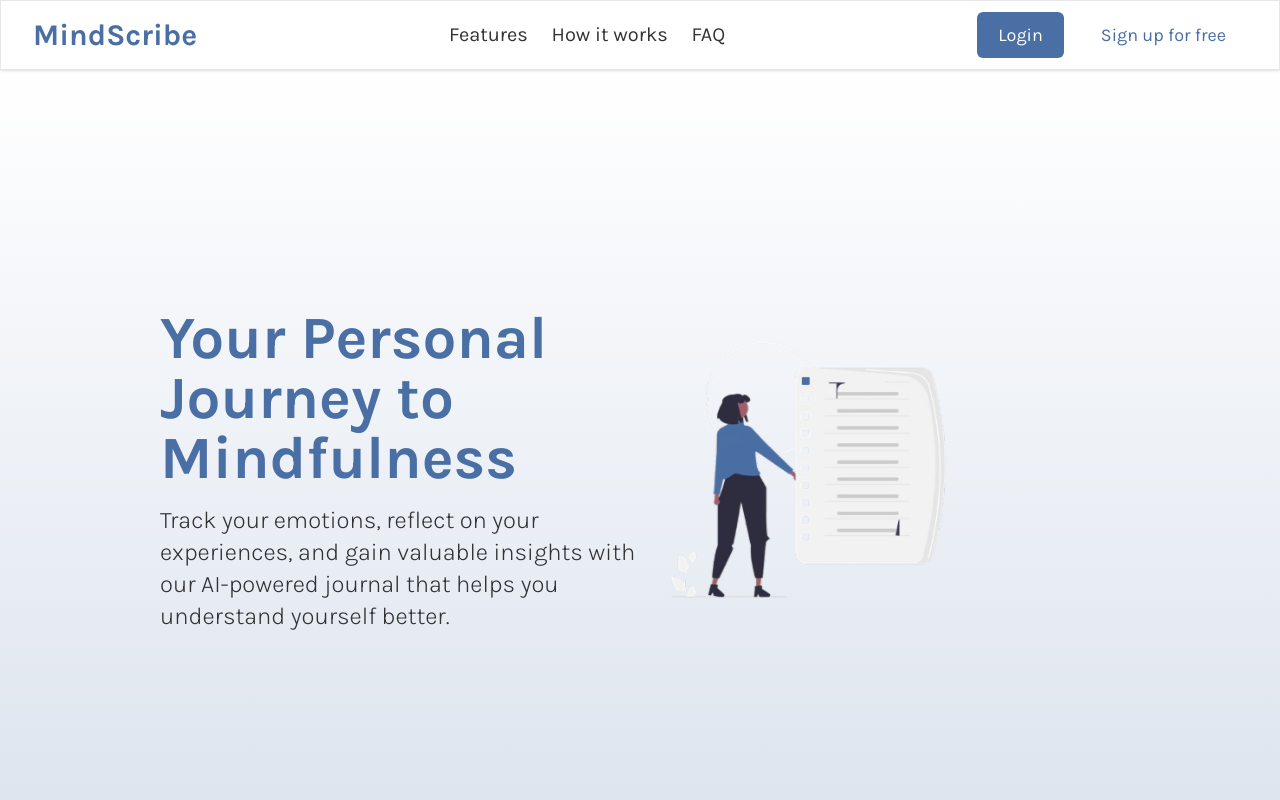
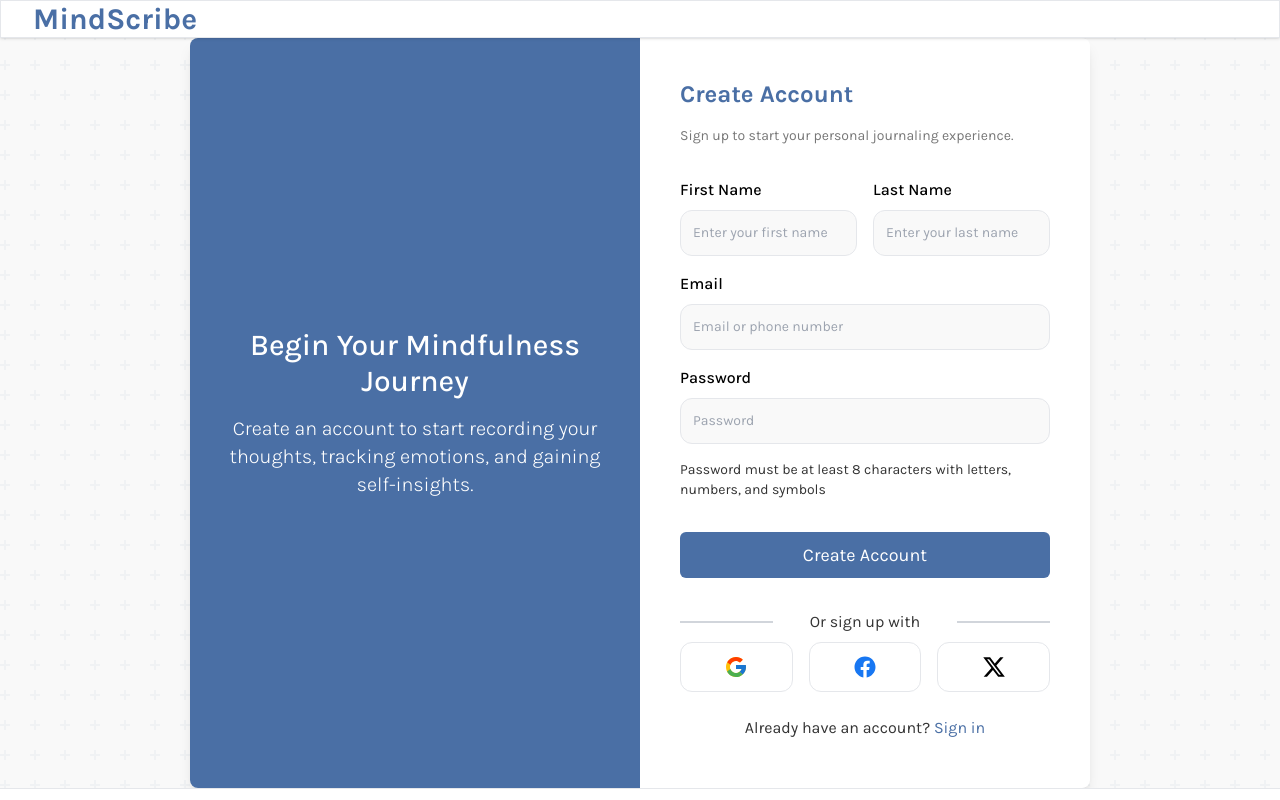
Before and after one commit to Nelman25/MindScribe-Frontend, a React (Vite) app: page / in a window 1280 px wide. Shown: the top 800 px of the page. Built offline with nearby package versions, Linux system fonts and the light colour scheme; a web font is replaced by a local one.

Commit message:
Done sign up page

```diff
--- a/src/App.tsx
+++ b/src/App.tsx
@@ -1,9 +1,11 @@
 import LandingPage from "./pages/LandingPage";
+import Signup from "./pages/Signup";
 
 export default function App() {
   return (
     <div>
-      <LandingPage />
+      {/* <LandingPage /> */}
+      <Signup />
     </div>
   );
 }
--- /dev/null
+++ b/src/pages/Signup.tsx
@@ -0,0 +1,120 @@
+import Button from "../components/Button";
+import Footer from "../sections/Footer";
+
+import { FcGoogle } from "react-icons/fc";
+import { IoLogoFacebook } from "react-icons/io5";
+import { FaXTwitter } from "react-icons/fa6";
+
+export default function Signup() {
+  return (
+    <div className="flex flex-col w-[100%] h-screen bg-background dots to-white">
+      <header className="h-[70px] sticky top-0 flex bg-white items-center px-8 border shadow">
+        <h2 className="text-3xl max-lg:text-2xl text-primary font-bold">
+          MindScribe
+        </h2>
+      </header>
+
+      <main className="flex flex-1 items-center justify-center">
+        <div className="flex max-w-[900px] w-full h-[750px] max-xl:max-w-[700px] max-lg:flex-col max-lg:h-auto max-lg:my-8 max-lg:max-w-[600px] bg-white rounded-lg overflow-hidden shadow-lg">
+          <div className="max-lg:w-full w-1/2 bg-primary h-full px-8 flex flex-col gap-4 items-center justify-center">
+            <h2 className="max-lg:py-4 text-white text-3xl text-center font-medium">
+              Begin Your Mindfulness Journey
+            </h2>
+            <p className="text-white text-xl text-center font-light max-lg:hidden">
+              Create an account to start recording your thoughts, tracking
+              emotions, and gaining self-insights.
+            </p>
+          </div>
+
+          <div className=" max-lg:w-full w-1/2 h-full p-10">
+            <h3 className="text-primary text-2xl font-bold pb-4">
+              Create Account
+            </h3>
+            <span className="text-text-light text-sm block mb-8">
+              Sign up to start your personal journaling experience.
+            </span>
+
+            <div className="grid grid-cols-2 gap-4">
+              <div className="flex flex-col gap-2">
+                <label htmlFor="first-name" className="font-medium">
+                  First Name
+                </label>
+                <input
+                  type="text"
+                  id="first-name"
+                  placeholder="Enter your first name"
+                  className="border p-3 text-sm  rounded-xl text-text bg-background mb-4 focus:outline-primary focus:bg-white transition-all duration-500"
+                />
+              </div>
+              <div className="flex flex-col gap-2">
+                <label htmlFor="last-name" className="font-medium">
+                  Last Name
+                </label>
+                <input
+                  type="text"
+                  id="last-name"
+                  placeholder="Enter your last name"
+                  className="border p-3  text-sm rounded-xl text-text bg-background mb-4 focus:outline-primary focus:bg-white transition-all duration-500"
+                />
+              </div>
+            </div>
+
+            <div className="flex flex-col gap-2">
+              <label htmlFor="email" className="font-medium">
+                Email
+              </label>
+              <input
+                type="text"
+                placeholder="Email or phone number"
+                className="border p-3 text-sm rounded-xl text-text bg-background mb-4 focus:outline-primary focus:bg-white transition-all duration-500"
+              />
+            </div>
+
+            <div className="flex flex-col gap-2">
+              <label htmlFor="password" className="font-medium">
+                Password
+              </label>
+              <input
+                type="password"
+                placeholder="Password"
+                className="border p-3 text-sm rounded-xl text-text bg-background mb-2 focus:outline-primary focus:bg-white transition-all duration-500"
+              />
+              <span className="text-text text-sm">
+                Password must be at least 8 characters with letters, numbers,
+                and symbols
+              </span>
+            </div>
+
+            <Button type="default" className="w-full">
+              Create Account
+            </Button>
+
+            <div className="flex items-center justify-between">
+              <div className="w-1/4 h-0.5 bg-gray-300" />
+              <span className="text-text">Or sign up with</span>
+              <div className="w-1/4 h-0.5 bg-gray-300" />
+            </div>
+
+            <div className="grid grid-cols-3 my-2 gap-4">
+              <div className="p-3 rounded-xl border bg-white hover:bg-pl hover:border-primary hover:-translate-y-[1px] transition-all duration-200">
+                <FcGoogle className="size-6 mx-auto" />
+              </div>
+              <div className="p-3 rounded-xl border bg-white hover:bg-pl hover:border-primary hover:-translate-y-[1px] transition-all duration-200">
+                <IoLogoFacebook className="size-6 text-[#1877F2] mx-auto" />
+              </div>
+              <div className="p-3 rounded-xl border bg-white hover:bg-pl hover:border-primary hover:-translate-y-[1px] transition-all duration-200">
+                <FaXTwitter className="size-6 mx-auto" />
+              </div>
+            </div>
+            <span className="text-text block text-center py-4">
+              Already have an account?
+              <span className="text-primary"> Sign in</span>
+            </span>
+          </div>
+        </div>
+      </main>
+
+      <Footer />
+    </div>
+  );
+}
```
